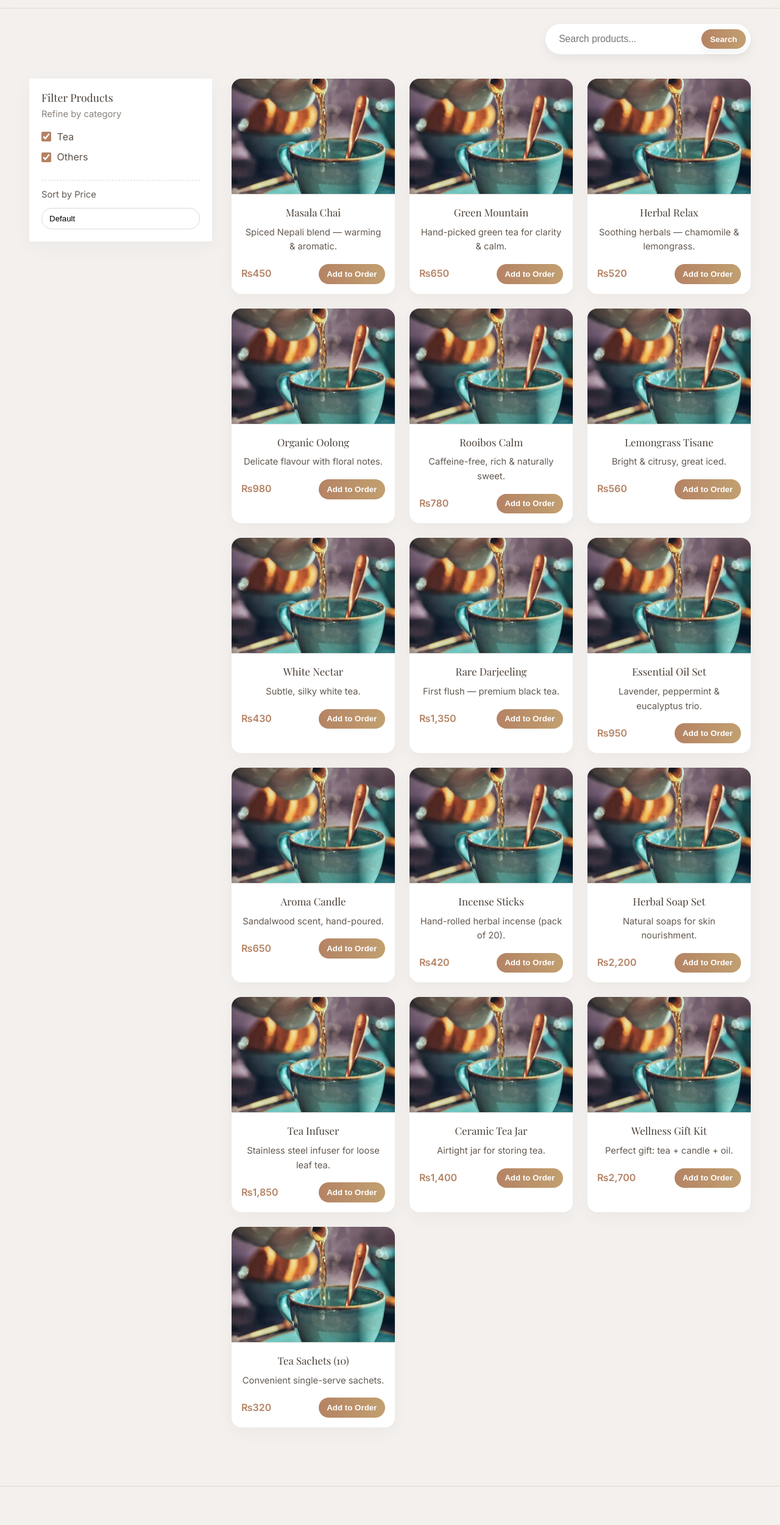
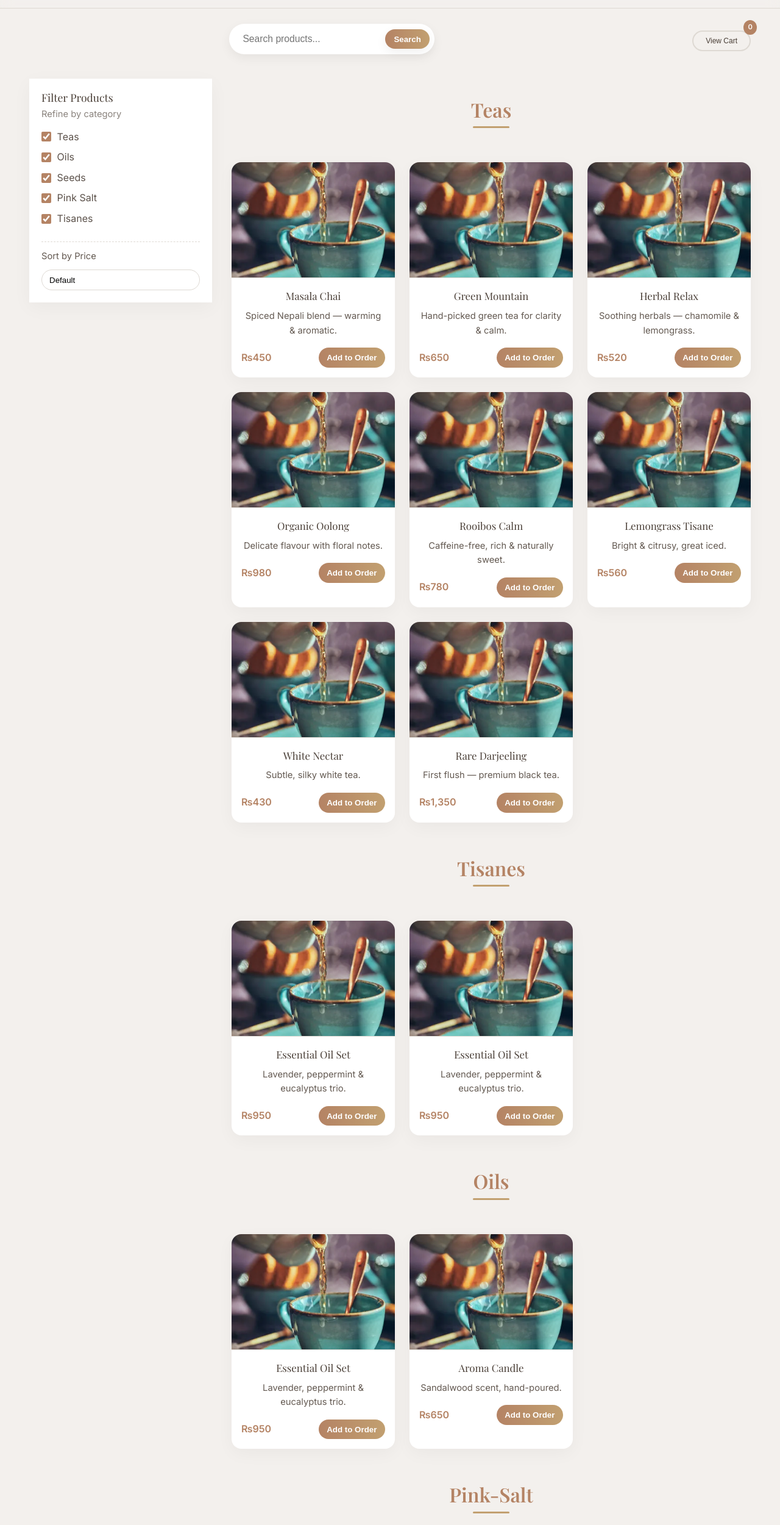
Before and after one commit to Karmistha0605/somawellness, a plain HTML site: page shop.html in a window 1280 px wide. Shown: the part 59-2560 px from the top of the page at 61% size. Drawn offline with nearby package versions, Linux system fonts and the light colour scheme; grey boxes are pictures that could not be loaded; a web font is replaced by a local one.

Commit message:
commit 8: updated shop page

```diff
--- a/shop.html
+++ b/shop.html
@@ -142,12 +142,39 @@
       background-color: transparent;
       color: hsl(var(--foreground));
       border: 2px solid hsl(var(--border));
+      margin-top: 6px;
     }
 
     .btn-outline:hover {
       border-color: hsl(var(--primary));
       background-color: hsla(var(--primary), 0.05);
       transform: scale(1.05);
+    }
+    .cart-icon {
+      position: relative;
+      font-size: 1.7rem;
+      cursor: pointer;
+      color: hsl(var(--foreground));
+      display: flex;
+      align-items: center;
+      justify-content: center;
+      transition: transform 0.2s ease;
+    }
+
+    .cart-icon:hover {
+      transform: scale(1.1);
+    }
+
+    .cart-count {
+      position: absolute;
+      top: -6px;
+      right: -10px;
+      background: hsl(var(--primary));
+      color: white;
+      border-radius: 50%;
+      padding: 0.2rem 0.45rem;
+      font-size: 0.7rem;
+      font-weight: bold;
     }
 
     /* Header */
@@ -371,6 +398,8 @@
       padding: 0.5rem;
       border-radius: 999px;
       box-shadow: 0 6px 18px rgba(10, 10, 10, 0.06);
+
+      margin-left: 22rem;
     }
     .search-widget input {
       border: none;
@@ -560,6 +589,26 @@
     .add-to-order:hover {
       transform: translateY(-3px);
     }
+    .products-heading {
+      grid-column: 1 / -1;
+      font-size: 2rem;
+      font-weight: 700;
+      color: hsl(var(--primary));
+      text-align: center;
+      margin-bottom: 2rem;
+      position: relative;
+      margin-top: 2rem;
+    }
+
+    .products-heading::after {
+      content: "";
+      display: block;
+      width: 60px;
+      height: 3px;
+      background: hsl(var(--accent));
+      margin: 0.5rem auto 0;
+      border-radius: 2px;
+    }
 
     /* small screens tweaks */
     @media (max-width: 760px) {
@@ -603,7 +652,12 @@
 
     <main class="container" role="main">
       <div class="shop-top-bar" aria-hidden="false">
-        <div class="search-widget" role="search" aria-label="Search products">
+        <div
+          class="search-widget"
+          role="search"
+          aria-label="Search products"
+          style="margin-right: auto"
+        >
           <input
             id="searchInput"
             type="search"
@@ -611,6 +665,15 @@
             aria-label="Search products"
           />
           <button id="searchBtn" aria-label="Search">Search</button>
+        </div>
+
+        <!-- Cart icon on right -->
+
+        <div class="cart-icon" id="viewCart" title="View Cart">
+          <button class="btn btn-primary btn-small btn-outline">
+            View Cart
+          </button>
+          <span id="cartCount" class="cart-count">0</span>
         </div>
       </div>
 
@@ -631,9 +694,15 @@
           </div>
 
           <div class="filter-controls" id="filterControls">
-            <label><input type="checkbox" value="Tea" checked /> Tea</label>
+            <label><input type="checkbox" value="Teas" checked /> Teas</label>
+            <label><input type="checkbox" value="Oils" checked /> Oils</label>
+            <label><input type="checkbox" value="Seeds" checked /> Seeds</label>
             <label
-              ><input type="checkbox" value="Others" checked /> Others</label
+              ><input type="checkbox" value="Pink-Salt" checked /> Pink
+              Salt</label
+            >
+            <label
+              ><input type="checkbox" value="Tisanes" checked /> Tisanes</label
             >
           </div>
 
@@ -658,7 +727,9 @@
         <section class="products" id="productsGrid" aria-live="polite">
           <!-- 16 placeholder products -->
           <!-- Tea: 8 items -->
-          <article class="product-card" data-category="Tea" data-price="450">
+          <h2 class="products-heading">Teas</h2>
+
+          <article class="product-card" data-category="Teas" data-price="450">
             <div class="product-media">
               <img src="images/eg.webp" alt="Masala Chai" />
             </div>
@@ -676,7 +747,7 @@
             </div>
           </article>
 
-          <article class="product-card" data-category="Tea" data-price="650">
+          <article class="product-card" data-category="Teas" data-price="650">
             <div class="product-media">
               <img src="images/eg.webp" alt="Green Mountain Tea" />
             </div>
@@ -694,7 +765,7 @@
             </div>
           </article>
 
-          <article class="product-card" data-category="Tea" data-price="520">
+          <article class="product-card" data-category="Teas" data-price="520">
             <div class="product-media">
               <img src="images/eg.webp" alt="Herbal Relax Tea" />
             </div>
@@ -712,7 +783,7 @@
             </div>
           </article>
 
-          <article class="product-card" data-category="Tea" data-price="980">
+          <article class="product-card" data-category="Teas" data-price="980">
             <div class="product-media">
               <img src="images/eg.webp" alt="Organic Oolong" />
             </div>
@@ -730,7 +801,7 @@
             </div>
           </article>
 
-          <article class="product-card" data-category="Tea" data-price="780">
+          <article class="product-card" data-category="Teas" data-price="780">
             <div class="product-media">
               <img src="images/eg.webp" alt="Rooibos Calm" />
             </div>
@@ -748,7 +819,7 @@
             </div>
           </article>
 
-          <article class="product-card" data-category="Tea" data-price="560">
+          <article class="product-card" data-category="Teas" data-price="560">
             <div class="product-media">
               <img src="images/eg.webp" alt="Lemongrass Tisane" />
             </div>
@@ -764,7 +835,7 @@
             </div>
           </article>
 
-          <article class="product-card" data-category="Tea" data-price="430">
+          <article class="product-card" data-category="Teas" data-price="430">
             <div class="product-media">
               <img src="images/eg.webp" alt="White Nectar" />
             </div>
@@ -780,7 +851,7 @@
             </div>
           </article>
 
-          <article class="product-card" data-category="Tea" data-price="1350">
+          <article class="product-card" data-category="Teas" data-price="1350">
             <div class="product-media">
               <img src="images/eg.webp" alt="Rare Darjeeling" />
             </div>
@@ -796,8 +867,12 @@
             </div>
           </article>
 
-          <!-- Others: 8 items -->
-          <article class="product-card" data-category="Others" data-price="950">
+          <h2 class="products-heading">Tisanes</h2>
+          <article
+            class="product-card"
+            data-category="Tisanes"
+            data-price="950"
+          >
             <div class="product-media">
               <img src="images/eg.webp" alt="Essential Oil Set" />
             </div>
@@ -815,7 +890,48 @@
             </div>
           </article>
 
-          <article class="product-card" data-category="Others" data-price="650">
+          <article
+            class="product-card"
+            data-category="Tisanes"
+            data-price="950"
+          >
+            <div class="product-media">
+              <img src="images/eg.webp" alt="Essential Oil Set" />
+            </div>
+            <div class="product-body">
+              <div class="product-title">Essential Oil Set</div>
+              <div class="product-desc">
+                Lavender, peppermint & eucalyptus trio.
+              </div>
+              <div class="product-foot">
+                <div class="price">₨950</div>
+                <button class="add-to-order" data-name="Essential Oil Set">
+                  Add to Order
+                </button>
+              </div>
+            </div>
+          </article>
+
+          <h2 class="products-heading">Oils</h2>
+          <article class="product-card" data-category="Oils" data-price="950">
+            <div class="product-media">
+              <img src="images/eg.webp" alt="Essential Oil Set" />
+            </div>
+            <div class="product-body">
+              <div class="product-title">Essential Oil Set</div>
+              <div class="product-desc">
+                Lavender, peppermint & eucalyptus trio.
+              </div>
+              <div class="product-foot">
+                <div class="price">₨950</div>
+                <button class="add-to-order" data-name="Essential Oil Set">
+                  Add to Order
+                </button>
+              </div>
+            </div>
+          </article>
+
+          <article class="product-card" data-category="Oils" data-price="650">
             <div class="product-media">
               <img src="images/eg.webp" alt="Aroma Candle - Sandalwood" />
             </div>
@@ -831,7 +947,12 @@
             </div>
           </article>
 
-          <article class="product-card" data-category="Others" data-price="420">
+          <h2 class="products-heading">Pink-Salt</h2>
+          <article
+            class="product-card"
+            data-category="Pink-Salt"
+            data-price="420"
+          >
             <div class="product-media">
               <img src="images/eg.webp" alt="Incense Sticks" />
             </div>
@@ -849,11 +970,9 @@
             </div>
           </article>
 
-          <article
-            class="product-card"
-            data-category="Others"
-            data-price="2200"
-          >
+          <h2 class="products-heading">Seeds</h2>
+
+          <article class="product-card" data-category="Seeds" data-price="2200">
             <div class="product-media">
               <img src="images/eg.webp" alt="Herbal Soap Set" />
             </div>
@@ -871,11 +990,7 @@
             </div>
           </article>
 
-          <article
-            class="product-card"
-            data-category="Others"
-            data-price="1850"
-          >
+          <article class="product-card" data-category="Seeds" data-price="1850">
             <div class="product-media">
               <img src="images/eg.webp" alt="Tea Infuser" />
             </div>
@@ -893,11 +1008,7 @@
             </div>
           </article>
 
-          <article
-            class="product-card"
-            data-category="Others"
-            data-price="1400"
-          >
+          <article class="product-card" data-category="Seeds" data-price="1400">
             <div class="product-media">
               <img src="images/eg.webp" alt="Ceramic Tea Jar" />
             </div>
@@ -907,42 +1018,6 @@
               <div class="product-foot">
                 <div class="price">₨1,400</div>
                 <button class="add-to-order" data-name="Ceramic Tea Jar">
-                  Add to Order
-                </button>
-              </div>
-            </div>
-          </article>
-
-          <article
-            class="product-card"
-            data-category="Others"
-            data-price="2700"
-          >
-            <div class="product-media">
-              <img src="images/eg.webp" alt="Wellness Gift Kit" />
-            </div>
-            <div class="product-body">
-              <div class="product-title">Wellness Gift Kit</div>
-              <div class="product-desc">Perfect gift: tea + candle + oil.</div>
-              <div class="product-foot">
-                <div class="price">₨2,700</div>
-                <button class="add-to-order" data-name="Wellness Gift Kit">
-                  Add to Order
-                </button>
-              </div>
-            </div>
-          </article>
-
-          <article class="product-card" data-category="Others" data-price="320">
-            <div class="product-media">
-              <img src="images/eg.webp" alt="Tea Sachets" />
-            </div>
-            <div class="product-body">
-              <div class="product-title">Tea Sachets (10)</div>
-              <div class="product-desc">Convenient single-serve sachets.</div>
-              <div class="product-foot">
-                <div class="price">₨320</div>
-                <button class="add-to-order" data-name="Tea Sachets (10)">
                   Add to Order
                 </button>
               </div>
@@ -1057,12 +1132,12 @@
         '.filter-controls input[type="checkbox"]'
       );
 
-      // Apply combined filter + search visibility (used after sorting too)
       function applyFiltersAndSearch() {
         const query = searchInput.value.trim().toLowerCase();
         const activeCats = Array.from(filterControls)
           .filter((c) => c.checked)
           .map((c) => c.value);
+
         document.querySelectorAll(".product-card").forEach((card) => {
           const title = card
             .querySelector(".product-title")
@@ -1070,6 +1145,17 @@
           const matchesQuery = title.includes(query);
           const inCategory = activeCats.includes(card.dataset.category);
           card.style.display = matchesQuery && inCategory ? "flex" : "none";
+        });
+
+        document.querySelectorAll(".products-heading").forEach((heading) => {
+          const category = heading.textContent.trim().replace(/\s+/g, "-");
+          const visibleCards = Array.from(
+            document.querySelectorAll(
+              `.product-card[data-category="${category}"]`
+            )
+          ).filter((card) => card.style.display !== "none");
+
+          heading.style.display = visibleCards.length > 0 ? "block" : "none";
         });
       }
 
@@ -1108,28 +1194,37 @@
       }
       sortSelect.addEventListener("change", sortProducts);
 
-      // Add-to-order handler (simple localStorage array; then redirect)
-      grid.addEventListener("click", (e) => {
-        const btn = e.target.closest(".add-to-order");
-        if (!btn) return;
-        const name =
-          btn.dataset.name ||
-          btn.closest(".product-card")?.querySelector(".product-title")
-            ?.textContent ||
-          "Item";
-        let order = JSON.parse(localStorage.getItem("order") || "[]");
-        order.push(name);
-        localStorage.setItem("order", JSON.stringify(order));
-        // small toastish feedback (alert kept for simplicity)
-        alert(`${name} added to your order!`);
-        // redirect to order summary page
-        window.location.href = "order-summary.html";
-      });
-
       // On load: ensure products are in default (unsorted) order and filters/search applied
       document.addEventListener("DOMContentLoaded", () => {
         applyFiltersAndSearch();
       });
+
+      document.addEventListener("DOMContentLoaded", () => {
+        const cartCountEl = document.getElementById("cartCount");
+        const addButtons = document.querySelectorAll(".add-to-order");
+        const viewCart = document.getElementById("viewCart");
+
+        // Load existing count from localStorage
+        let cartCount = parseInt(localStorage.getItem("cartCount")) || 0;
+        cartCountEl.textContent = cartCount;
+
+        // When Add to Order clicked
+        addButtons.forEach((btn) => {
+          btn.addEventListener("click", () => {
+            cartCount++;
+            cartCountEl.textContent = cartCount;
+            localStorage.setItem("cartCount", cartCount);
+
+            btn.textContent = "Added!";
+            setTimeout(() => (btn.textContent = "Add to Order"), 1000);
+          });
+        });
+
+        // Redirect to cart page
+        viewCart.addEventListener("click", () => {
+          window.location.href = "order-summary.html"; // change if needed
+        });
+      });
     </script>
   </body>
 </html>
```
Also changed, not shown: index.html (+1 -1 lines), order-summary.html (added, +268 -0 lines).
